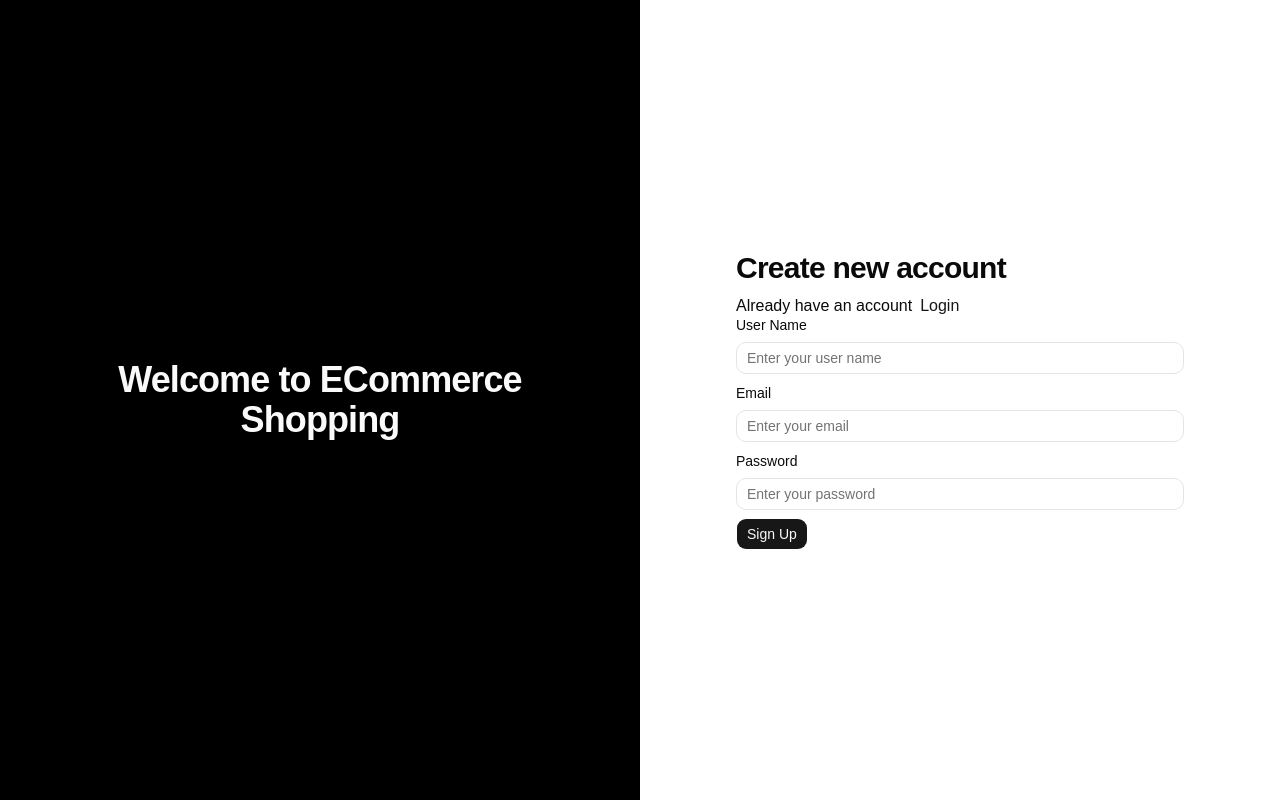
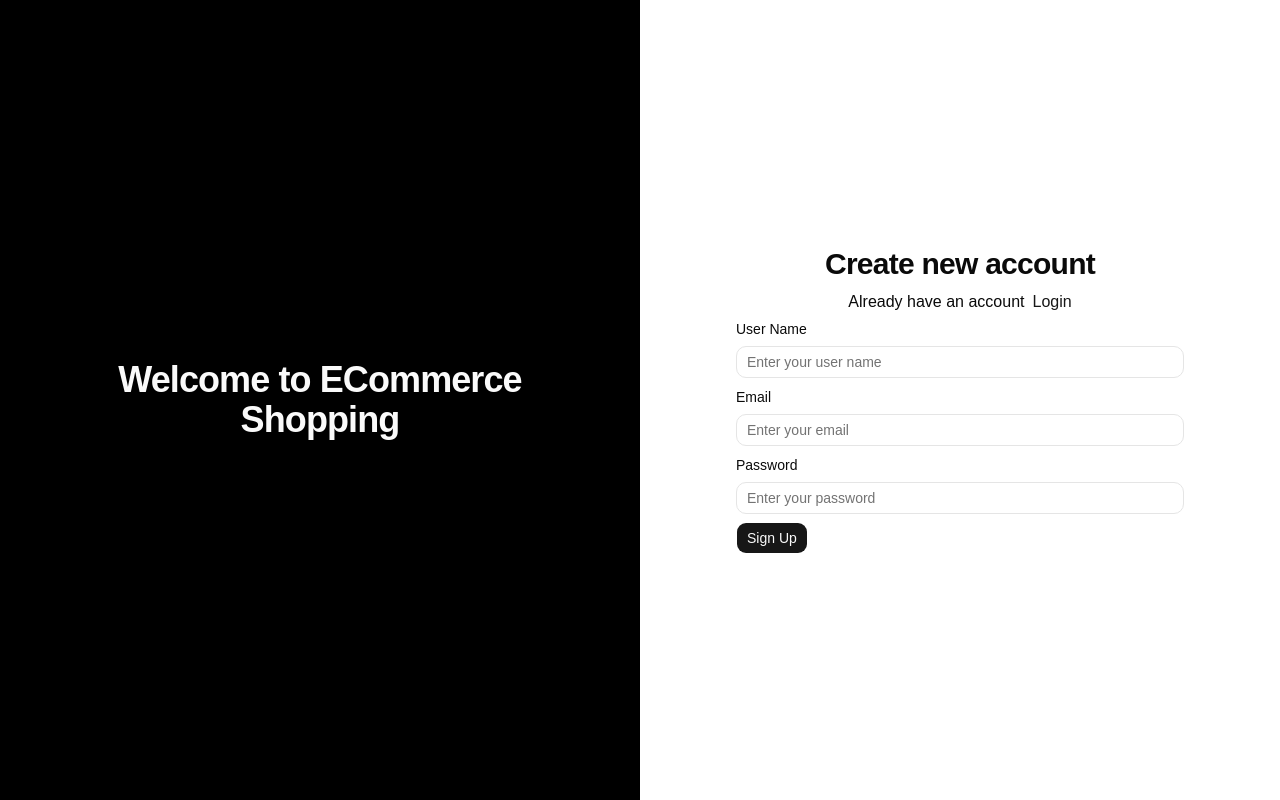
Before and after one commit to Hrita-Dutta/ecommerce, a React (Vite) app in the folder client/: page /auth/register in a window 1280 px wide. Built offline with nearby package versions, Linux system fonts and the light colour scheme.

Commit message:
style: adjust login and register spacing

```diff
--- a/client/src/pages/auth/Login.jsx
+++ b/client/src/pages/auth/Login.jsx
@@ -15,11 +15,11 @@ const AuthLogin = () => {
 
   return (
     <div className="mx-auto w-full max-w-md sapce-y-6">
-      <div className="text center">
+      <div className="text-center">
         <h1 className="text-3xl font-bold tracking-tight text-foreground">
           Sign in to your account
         </h1>
-        <p className="mt-2">
+        <p className="my-2">
           Don't have an account
           <Link
             to="/auth/register"
--- a/client/src/pages/auth/Register.jsx
+++ b/client/src/pages/auth/Register.jsx
@@ -16,11 +16,11 @@ const Register = () => {
 
   return (
     <div className="mx-auto w-full max-w-md sapce-y-6">
-      <div className="text center">
+      <div className="text-center">
         <h1 className="text-3xl font-bold tracking-tight text-foreground">
           Create new account
         </h1>
-        <p className="mt-2">
+        <p className="my-2">
           Already have an account
           <Link
             to="/auth/login"
```
